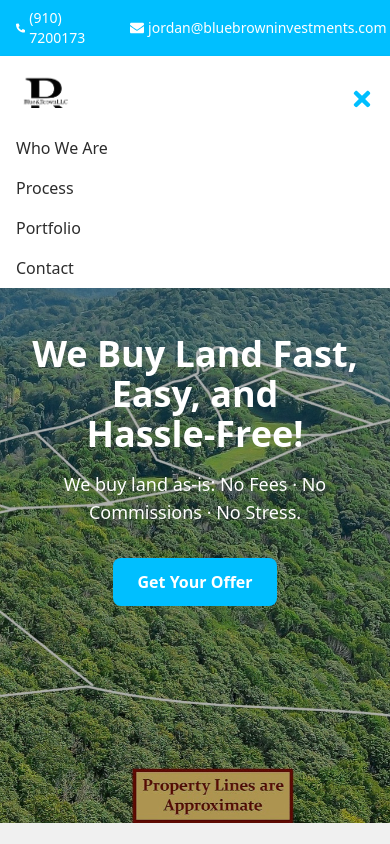
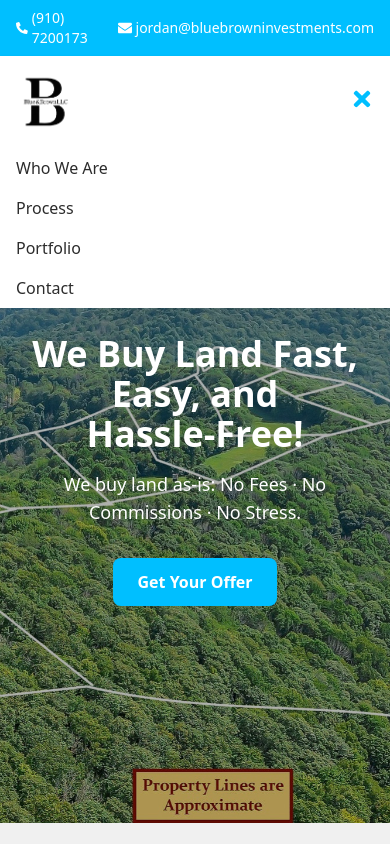
Before and after one commit to Rehan7447/homeseller, a React (Vite) app: page / in a window 390 px wide. Both pictures are taken after a click on the button "Toggle navigation". Shown: the top 844 px of the page. Built offline with nearby package versions, Linux system fonts and the light colour scheme.

Commit message:
fix header and headline

```diff
--- a/src/components/NavBar.tsx
+++ b/src/components/NavBar.tsx
@@ -33,7 +33,7 @@ export default function Navbar() {
       <ul
         className={`absolute md:static top-20 left-0 w-full md:w-auto bg-white md:bg-transparent md:flex md:space-x-6 md:items-center md:opacity-100 transition-all duration-300 ${
           isOpen
-            ? "display-block z-10 pt-5 mt-7 md:mt-0 custom1050:mt-0"
+            ? "display-block z-10 pt-5 mt-12 md:mt-0 custom1050:mt-0"
             : "hidden"
         } `}
       >
--- a/src/components/TopHeadLine.tsx
+++ b/src/components/TopHeadLine.tsx
@@ -5,7 +5,7 @@ const TopHeadLine: React.FC = () => {
   return (
     <div className="bg-[var(--color-primary)] text-white text-sm py-2 px-4 flex justify-between items-center">
       {/* Left Section */}
-      <div className="flex items-center space-x-10">
+      <div className="flex items-center space-x-2 custom1050:space-x-10">
         <div className="flex items-center space-x-1">
           <a
             href="tel:9107200173"
```
